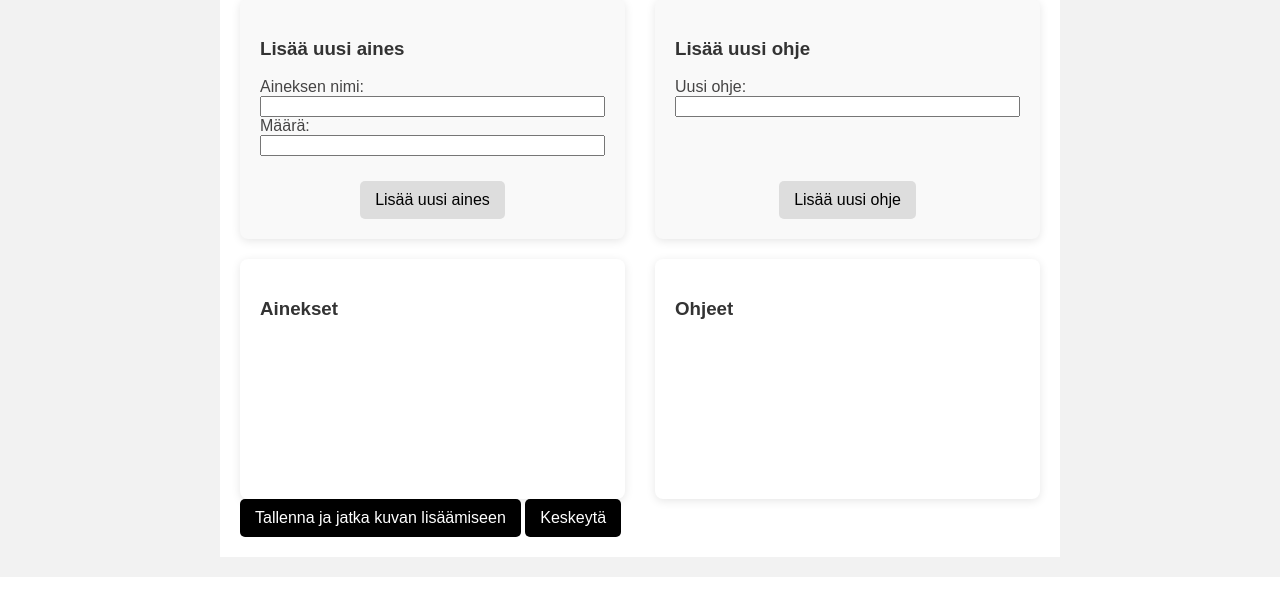
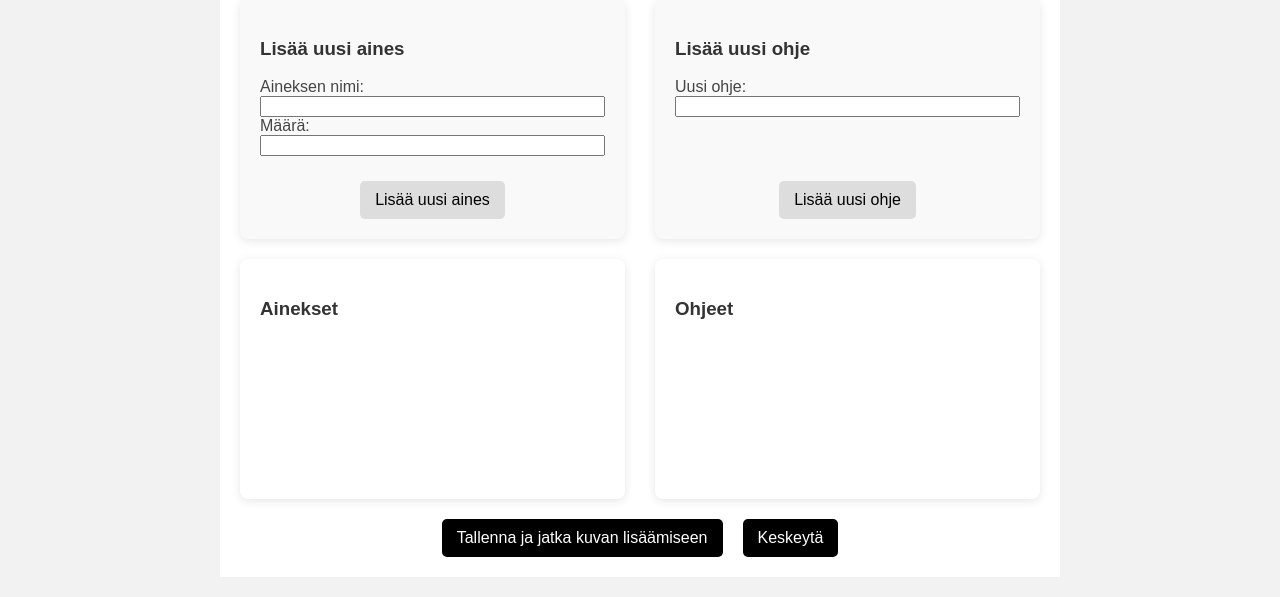
Before and after one commit to Tapir79/ruokareseptit, a Flask app: page /create_recipe in a window 1280 px wide. Shown: the part 724-1321 px from the top of the page. Run offline with Flask 3, Linux system fonts and the light colour scheme; the visitor is signed in with stand-in values (Sample User, id 1); data that the repository does not hold is empty.

Commit message:
Add style for form buttons

```diff
--- a/static/css/common.css
+++ b/static/css/common.css
@@ -207,3 +207,10 @@ hr {
     border-radius: 5px;
     font-size: 1.1em;
 }
+
+.form-buttons {
+    display: flex;
+    justify-content: center;
+    gap: 20px; /* Space between buttons */
+    margin-top: 20px; /* Add vertical spacing above the buttons */
+  }
--- a/templates/edit_recipe.html
+++ b/templates/edit_recipe.html
@@ -171,8 +171,10 @@
   </div>
 </div>
 
+<div class="form-buttons">
   <button type="submit" name="save" class="btn btn-primary">Tallenna muutokset</button>
   <button type="submit" name="back" class="btn btn-primary">Keskeytä</button>
+</div>
 </form>
 
 {% endblock %}
--- a/templates/new_recipe.html
+++ b/templates/new_recipe.html
@@ -119,9 +119,10 @@
 </div>
 
 
-  <!-- Submit Button -->
+<div class="form-buttons">
   <button type="submit" class="btn btn-primary" name="save">Tallenna ja jatka kuvan lisäämiseen</button>
   <button type="submit" name="back" class="btn btn-primary">Keskeytä</button>
+</div>
 </form>
 
 {% endblock %}
```
